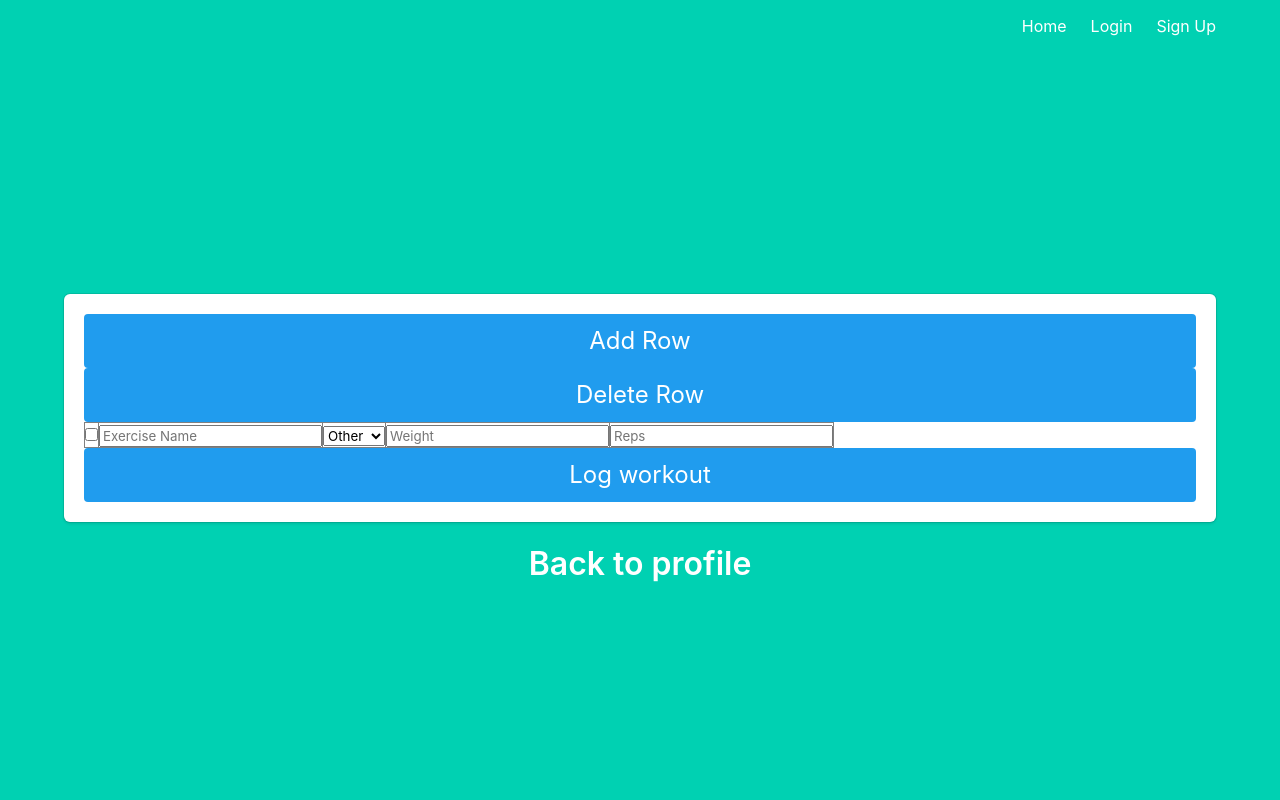
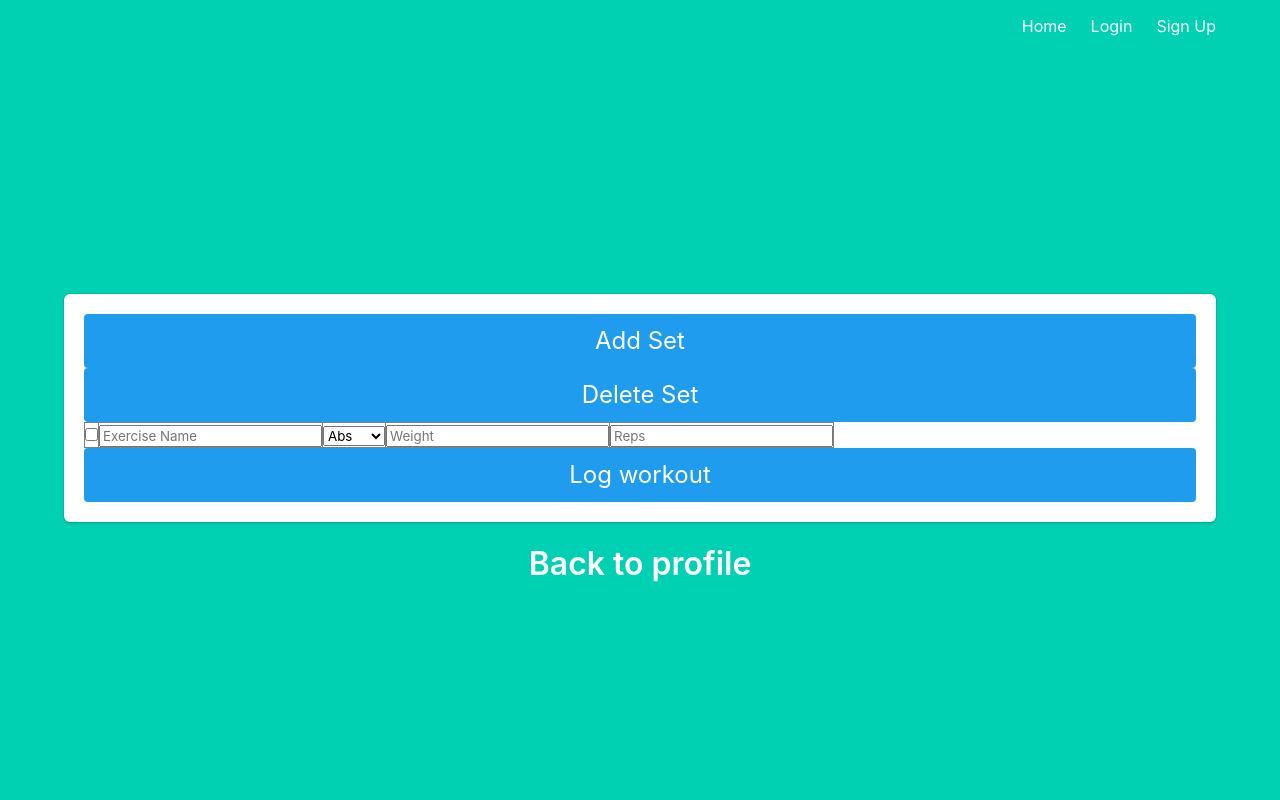
Before and after one commit to jtsuchiyama/workout, a Flask app: template templates/newlog.html in a window 1280 px wide. Run offline with Flask 3, Linux system fonts and the light colour scheme; the template is opened without the code that fills it, so the values that code supplies are empty.

Commit message:
Properly loads the set type and does not include extra row when loading in workout data initially

```diff
--- a/templates/newlog.html
+++ b/templates/newlog.html
@@ -43,7 +43,7 @@
 				var chkbox = row.cells[0].childNodes[0];
 				if(null != chkbox && true == chkbox.checked) {
 					if(rowCount <= 1) {
-						alert("Cannot delete all the rows.");
+						alert("You must have at least one set in your workout!");
 						break;
 					}
 					table.deleteRow(i);
@@ -67,9 +67,9 @@
 <div class="box">
     <form method="POST" action="{{ url_for('main.log_post') }}">
         <BODY>
-            <INPUT type="button" class="button is-block is-info is-large is-fullwidth" value="Add Row" onclick="addRow('dataTable')" />
+            <INPUT type="button" class="button is-block is-info is-large is-fullwidth" value="Add Set" onclick="addRow('dataTable')" />
 
-            <INPUT type="button" class="button is-block is-info is-large is-fullwidth" value="Delete Row" onclick="deleteRow('dataTable')" />
+            <INPUT type="button" class="button is-block is-info is-large is-fullwidth" value="Delete Set" onclick="deleteRow('dataTable')" />
 
             <TABLE id="dataTable" width="350px" border="1">
                 <TR>
@@ -77,13 +77,13 @@
                     <TD><INPUT type="text" name="name" placeholder="Exercise Name"/></TD>
                     <TD>
                         <SELECT name="typ" placeholder="Other">
-                            <OPTION value="Other">Other</OPTION>
                             <OPTION value="Abs">Abs</OPTION>
                             <OPTION value="Back">Back</OPTION>
                             <OPTION value="Bicep">Bicep</OPTION>
                             <OPTION value="Chest">Chest</OPTION>
                             <OPTION value="Legs">Legs</OPTION>
                             <OPTION value="Tricep">Tricep</OPTION>
+							<OPTION value="Other">Other</OPTION>
                         </SELECT>
                     </TD>
                     <TD><INPUT type="number" name="weight" placeholder="Weight"/></TD>
@@ -96,14 +96,30 @@
 			<script>
 				var sets = {{ sets|tojson }};
 				var table = document.getElementById('dataTable');
+
+				var options = ["Abs","Back","Bicep","Chest","Legs","Tricep","Other"];
 				for(var i=0; i<sets.length; i++){
 					addRow('dataTable');
 
 					var row = table.rows[i];
+
+
 					for(var j=1; j<5; j++) {
-						row.cells[j].childNodes[0].value = sets[i][j];
+						if (row.cells[j].childNodes[0].type == undefined) {
+							for(var k=0; k<7; k++)
+								if (sets[i][j] == options[k])
+									row.cells[j].childNodes[1].selectedIndex = k;
+						}
+
+						else
+							row.cells[j].childNodes[0].value = sets[i][j];
 					}
 				}
+				if (i != 0) {
+					table.deleteRow(i);
+				}
+
+
 			</script>
 
         </BODY>
```
